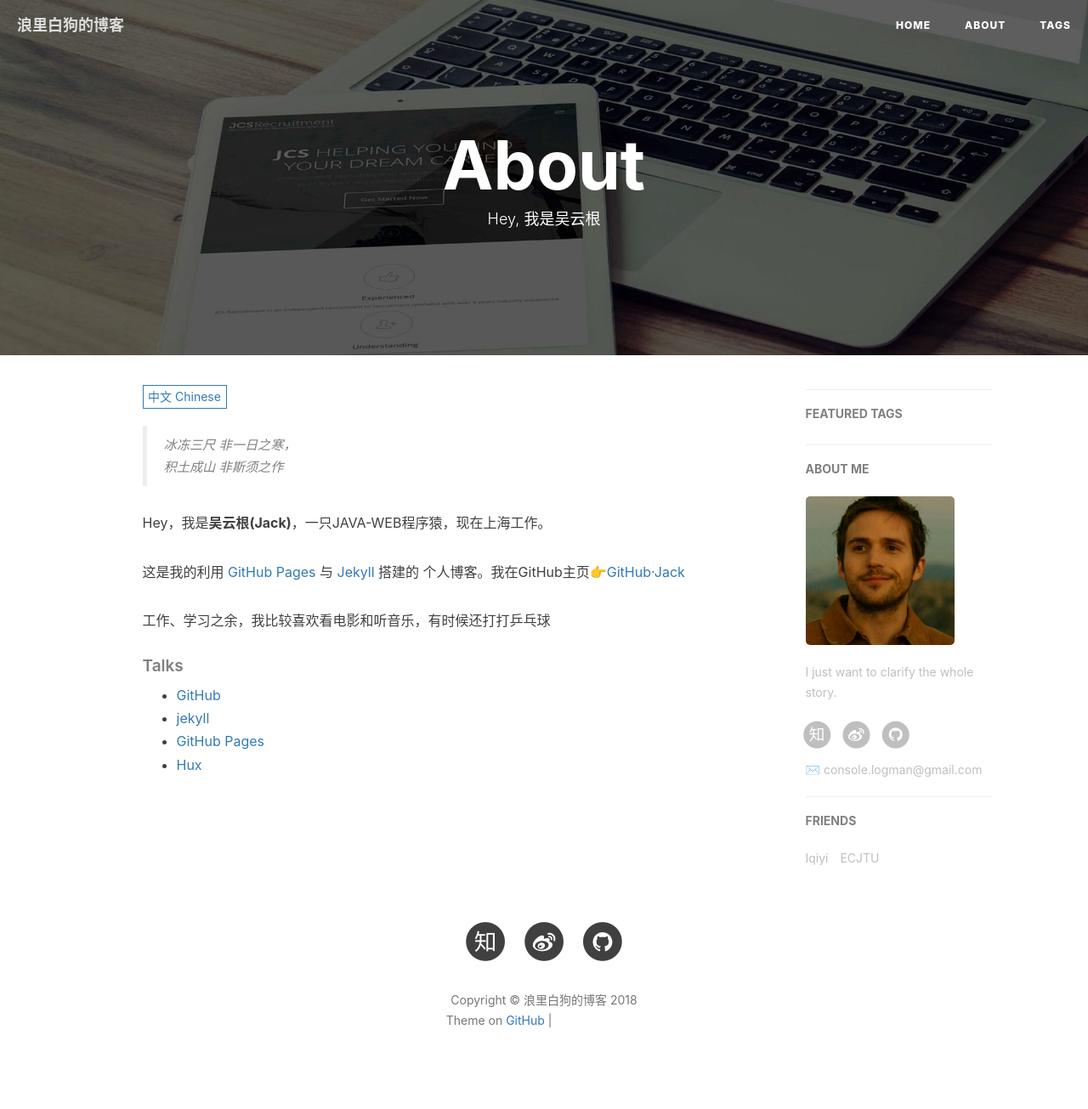
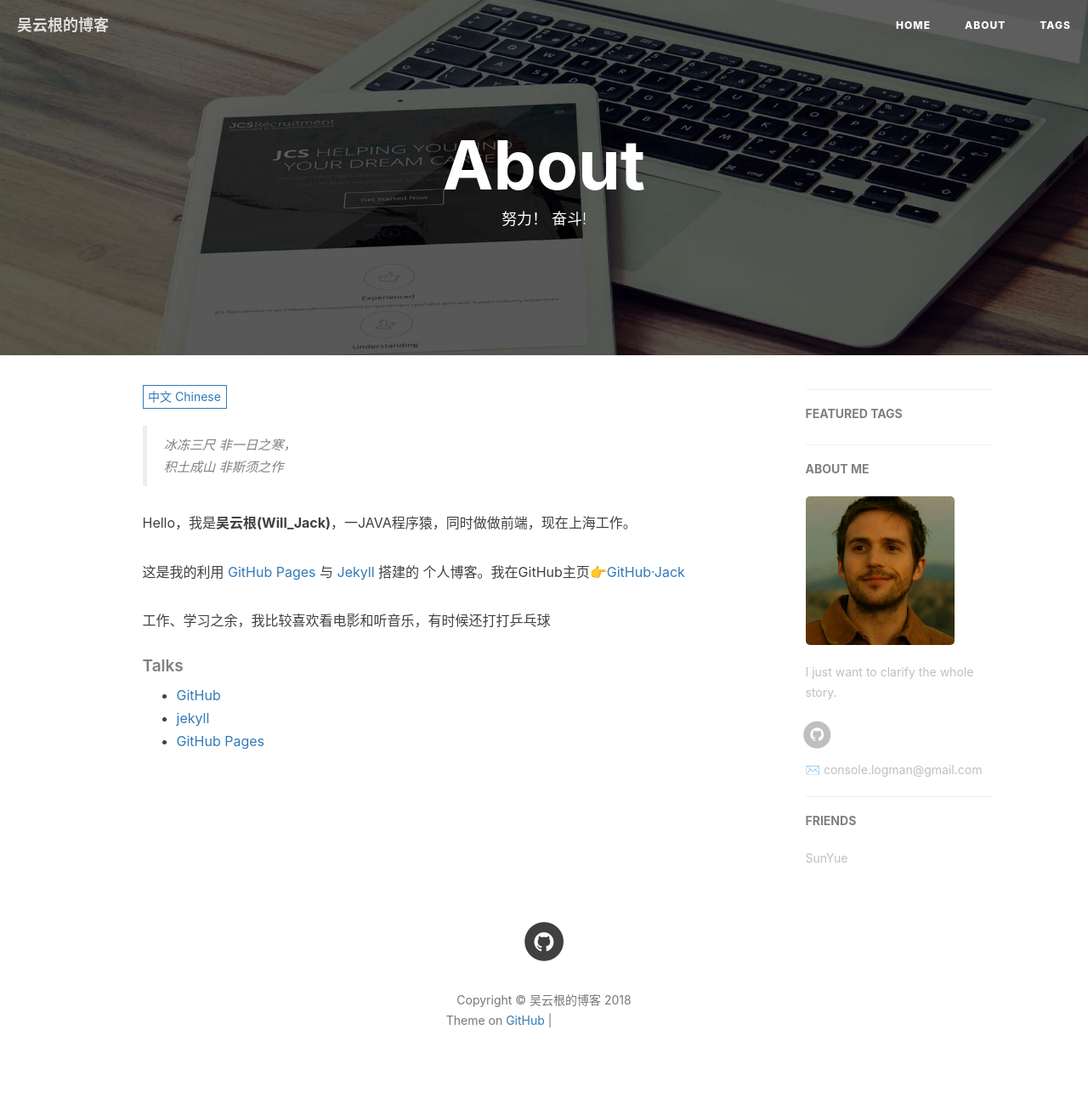
Before and after one commit to sharpFD/sharpFD.github.io, a Jekyll site: the page built from about.html, in a window 1280 px wide. Shown: the whole page at 85% size. Built offline with Jekyll 4.4.1, drawn with Linux system fonts in a browser that asks for light colours; nearby versions of some CDN libraries; comment, search, counter and statistics services are not loaded; grey boxes are pictures that could not be loaded.

Commit message:
更新配置

```diff
--- a/_config.yml
+++ b/_config.yml
@@ -1,9 +1,9 @@
 # Site settings
-title: 浪里白狗的博客
-SEOTitle: 浪里白狗博客 | wuyungen
+title: 吴云根的博客
+SEOTitle: 吴云根博客 | wuyungen
 header-img: img/post-bg-desk.jpg
 email: console.logman@gmail.com
-description: "I just want to clarify the whole story."
+description: "我干了什么 究竟拿了时间换了什么"
 keyword: "Blog, 吴云根的博客, wuyungen,will_jack,Will_Jack, 浪里白狗,Dog_in_Wave, Java,JAVA-WEB,数据可视化"
 url: "http://wuyungen1996.github.io"          # your host, for absolute URL
 baseurl: ""      # for example, '/blog' if your blog hosted on 'host/blog'
@@ -17,12 +17,12 @@
 
 # SNS settings
 RSS: false
-weibo_username:     浪里白狗
-zhihu_username:     wu-yun-gen
+#weibo_username:     浪里白狗
+#zhihu_username:     wu-yun-gen
 github_username:    wuyungen1996
-#facebook_username:  baiying.qiu.7
-#jianshu_username:   e71990ada2fd
-#twitter_username:   qiubaiying
+#facebook_username:  test
+#jianshu_username:   test
+#twitter_username:   test
 
 
 
@@ -93,10 +93,7 @@
 # Friends
 friends: [
     {
-        title: "Iqiyi",
-        href: "www.iqiyi.com"
-    },{
-        title: "ECJTU",
-        href: "http://www.ecjtu.jx.cn/"
+        title: "SunYue",
+        href: "http://www.sunyue.org.cn/"
     }
 ]
--- a/about.html
+++ b/about.html
@@ -1,7 +1,7 @@
 ---
 layout: page
 title: "About"
-description: "Hey, 我是吴云根"
+description: "努力！ 奋斗!"
 header-img: "img/post-bg-rwd.jpg"
 ---
 
@@ -18,7 +18,7 @@
     <blockquote><p>冰冻三尺 非一日之寒，<br>
     积土成山 非斯须之作</p></blockquote>
 
-    <p>Hey，我是<strong>吴云根(Jack)</strong>，一只JAVA-WEB程序猿，现在上海工作。</p>
+    <p>Hello，我是<strong>吴云根(Will_Jack)</strong>，一JAVA程序猿，同时做做前端，现在上海工作。</p>
 
     <p>这是我的利用 <a href="https://pages.github.com/">GitHub Pages</a> 与 <a href="http://jekyll.com.cn/">Jekyll</a> 搭建的 个人博客。我在GitHub主页<a href="https://github.com/wuyungen1996">👉GitHub·Jack</a> </p>
 
@@ -32,15 +32,14 @@
     <li><a href="https://github.com">GitHub</a></li>
     <li><a href="http://jekyll.com.cn/">jekyll</a></li>
     <li><a href="https://pages.github.com/">GitHub Pages</a></li>
-    <li><a href="http://huangxuan.me/">Hux</a></li>    </ul>
 </div>
 
 <!-- English Version -->
 <div class="en post-container">
-    <blockquote><p>Yet another iOS Developer. <br>
-    Yet another Life-long Student.</p></blockquote>
+    <blockquote><p>Ice sheet of three feet in thickness takes no one cold day to form. <br>
+    The trouble has its deep root.</p></blockquote>
 
-    <p>Hi, I am <strong>Baiying Qiu</strong>，you can call me <strong>BY</strong>. I am an iOS software engineer and currently working in Xiamen</p>
+    <p>Hello, I am <strong>yungen Wu(Will_Jack)</strong>，a programmer of Java, at the same time, do some Fronted End work. </p>
 
     <p>This is my personal blog, through making Github Pages and Jekyll.My GitHub  👉 <a href="http://github.com/qiubaiying">Github·BY</a>.</p>
 
@@ -52,7 +51,7 @@
     <li><a href="https://github.com">GitHub</a></li>
     <li><a href="http://jekyll.com.cn/">jekyll</a></li>
     <li><a href="https://pages.github.com/">GitHub Pages</a></li>
-    <li><a href="https://qiubaiying.github.io">BY</a></li>
+    <li><a href="https://wuyungen.github.io">BY</a></li>
     </ul>
 </div>
 
```
